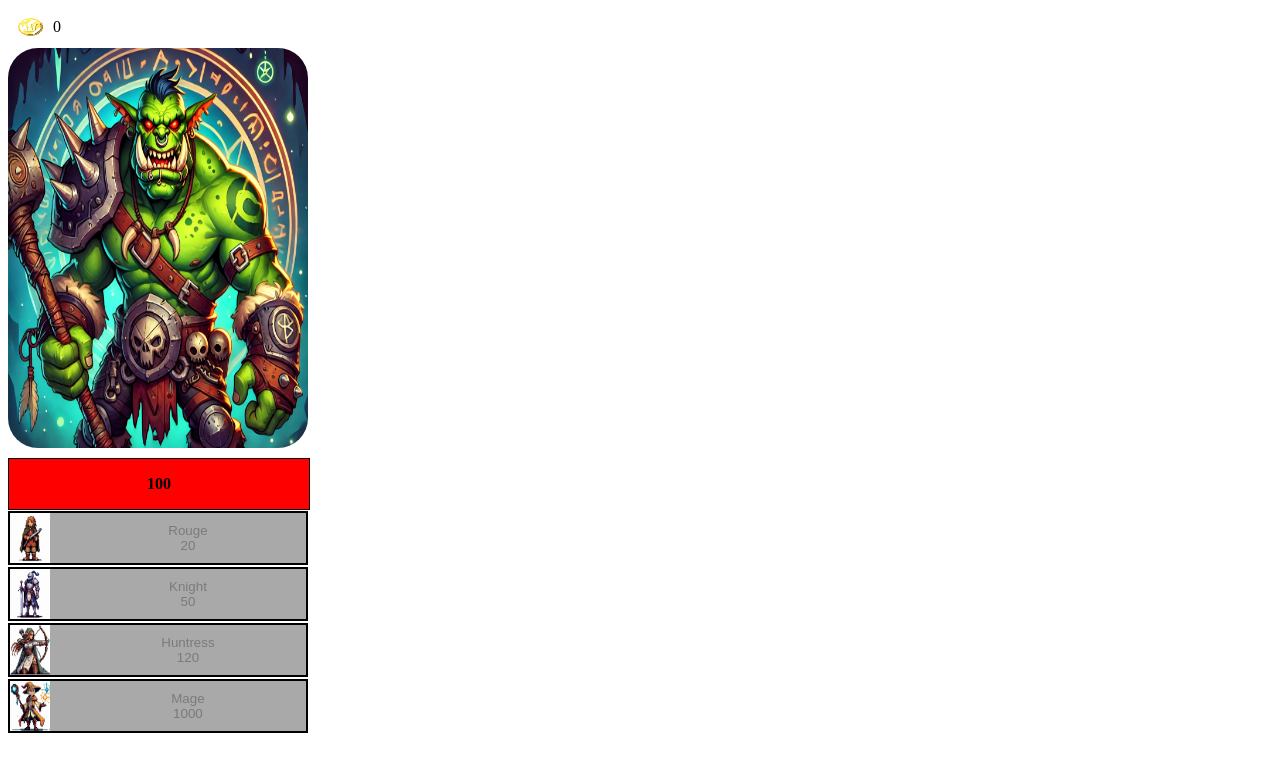
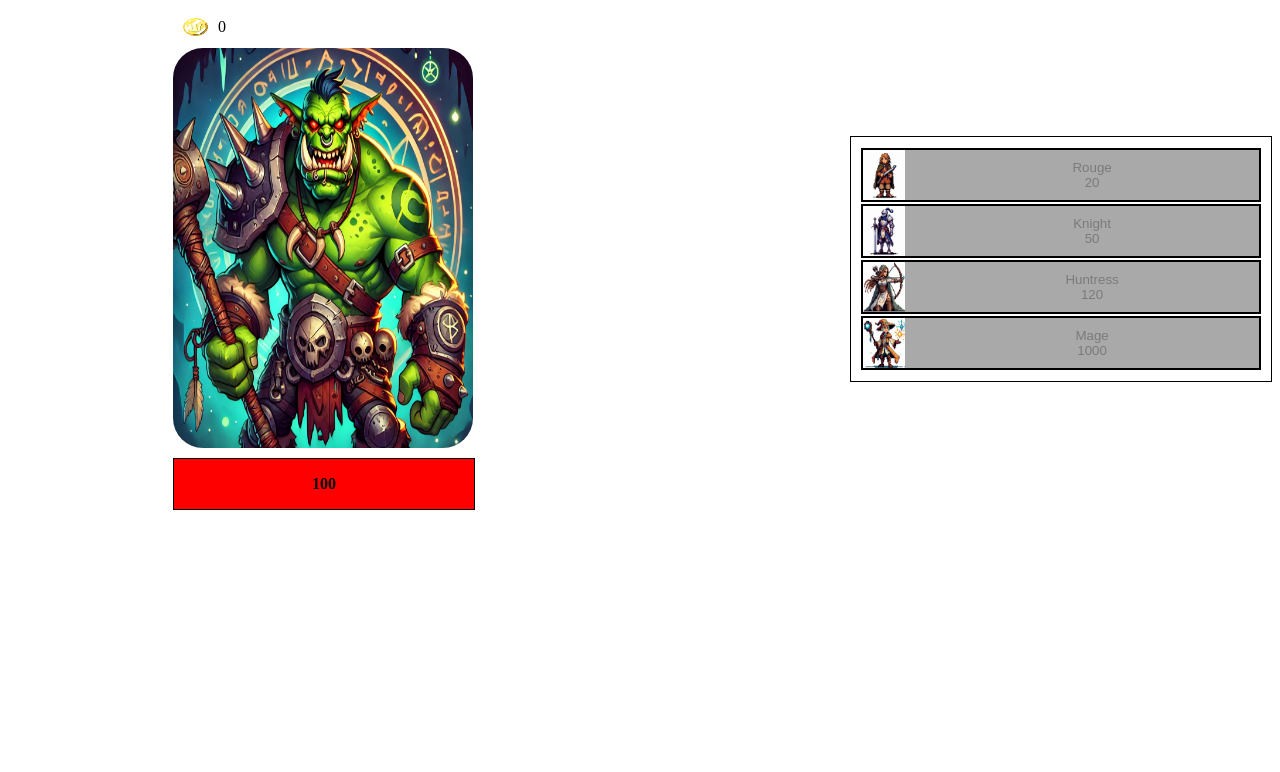
Before and after one commit to HolTier/AdventureClicker, an Angular app: page / in a window 1280 px wide. Shown: the top 772 px of the page. Built offline with nearby package versions, Linux system fonts and the light colour scheme.

Commit message:
Add home component.

```diff
--- a/src/app/app.component.html
+++ b/src/app/app.component.html
@@ -1,2 +1 @@
-<app-clicker></app-clicker>
-<app-upgrade></app-upgrade>
+<app-home></app-home>
--- a/src/app/app.component.ts
+++ b/src/app/app.component.ts
@@ -3,11 +3,12 @@ import {ClickerComponent} from './components/clicker/clicker.component';
 import { RouterOutlet } from '@angular/router';
 import {UpgradeComponent} from './components/upgrade/upgrade.component';
 import {GameLoopService} from './core/game-loop.service';
+import {HomeComponent} from './components/home/home.component';
 
 @Component({
   selector: 'app-root',
   standalone: true,
-  imports: [RouterOutlet, ClickerComponent, UpgradeComponent],
+  imports: [RouterOutlet, ClickerComponent, UpgradeComponent, HomeComponent],
   templateUrl: './app.component.html',
   styleUrl: './app.component.css'
 })
--- /dev/null
+++ b/src/app/components/home/home.component.css
@@ -0,0 +1,30 @@
+.wrapper {
+  position: relative;
+  width: 100%;
+  height: 100%;
+  display: flex;
+  flex-direction: row;
+  flex-shrink: 0;
+}
+
+.clicker-wrapper {
+  position: relative;
+  width: 100%;
+  height: 100%;
+  display: flex;
+  flex-direction: row;
+  justify-content: center;
+}
+
+.upgrade-wrapper {
+  display: flex;
+  flex-direction: row-reverse;
+  align-items: center;
+  width: 100%;
+}
+
+.upgrade-border {
+  width: 400px;
+  padding: 10px;
+  border: 1px solid black;
+}
--- /dev/null
+++ b/src/app/components/home/home.component.html
@@ -0,0 +1,10 @@
+<div class="wrapper">
+  <div class="clicker-wrapper">
+    <app-clicker></app-clicker>
+  </div>
+  <div class="upgrade-wrapper">
+    <div class="upgrade-border">
+      <app-upgrade></app-upgrade>
+    </div>
+  </div>
+</div>
--- a/src/app/components/upgrade/upgrade.component.css
+++ b/src/app/components/upgrade/upgrade.component.css
@@ -1,3 +1,7 @@
+.upgrade-main-container {
+  width: 100%;
+}
+
 .upgrade-items-span {
   display: flex;
   flex-direction: column;
@@ -8,7 +12,7 @@
   margin: 1px 0 1px 0;
   padding: 0;
   background: lightgray;
-  max-width: 300px;
+  max-width: 400px;
 }
 
 .upgrade-button:hover {
```
Also changed, not shown: src/app/components/home/home.component.ts (added, +17 -0 lines), 1 other file (tests, documents, lock files or other folders).
